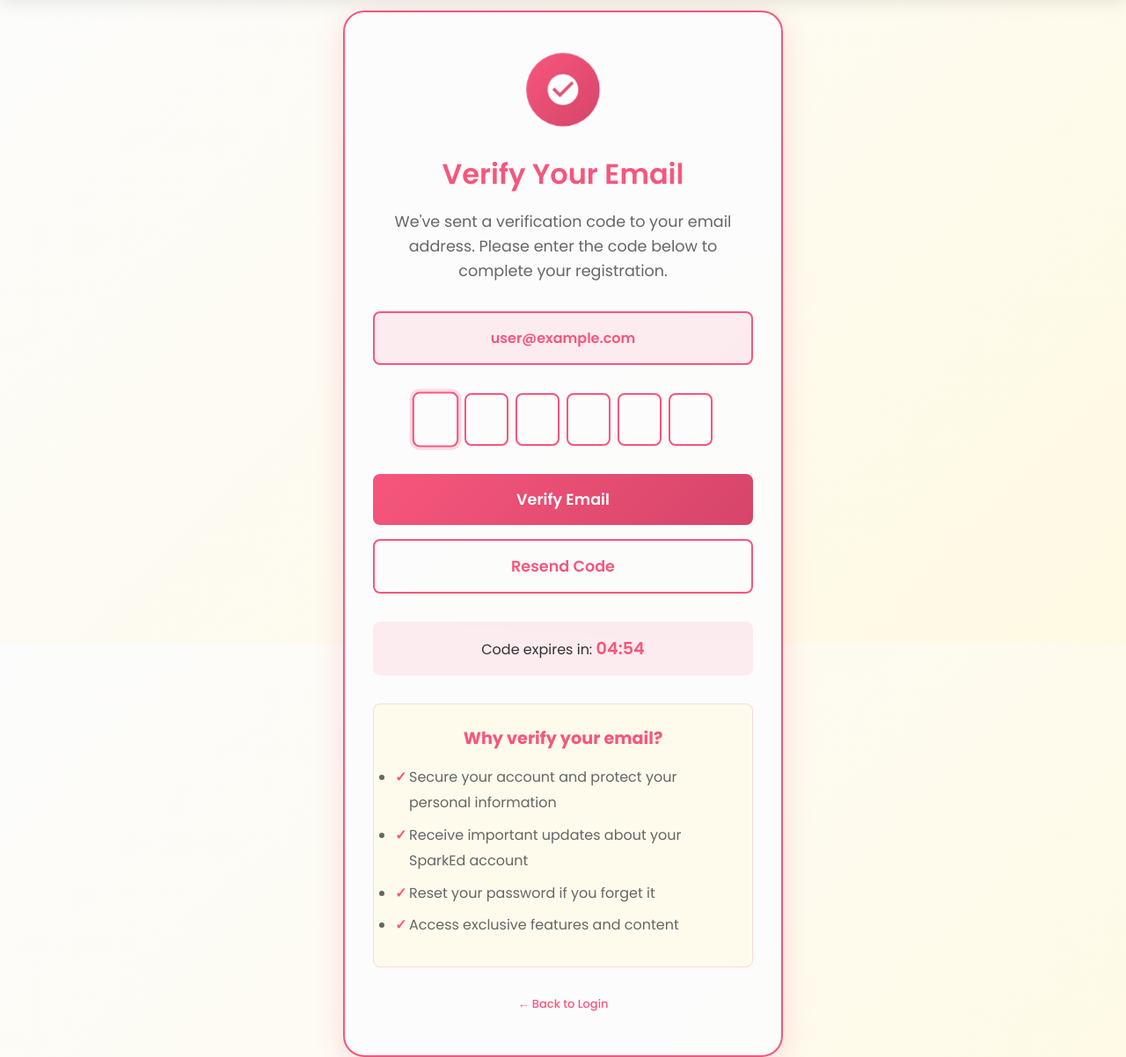
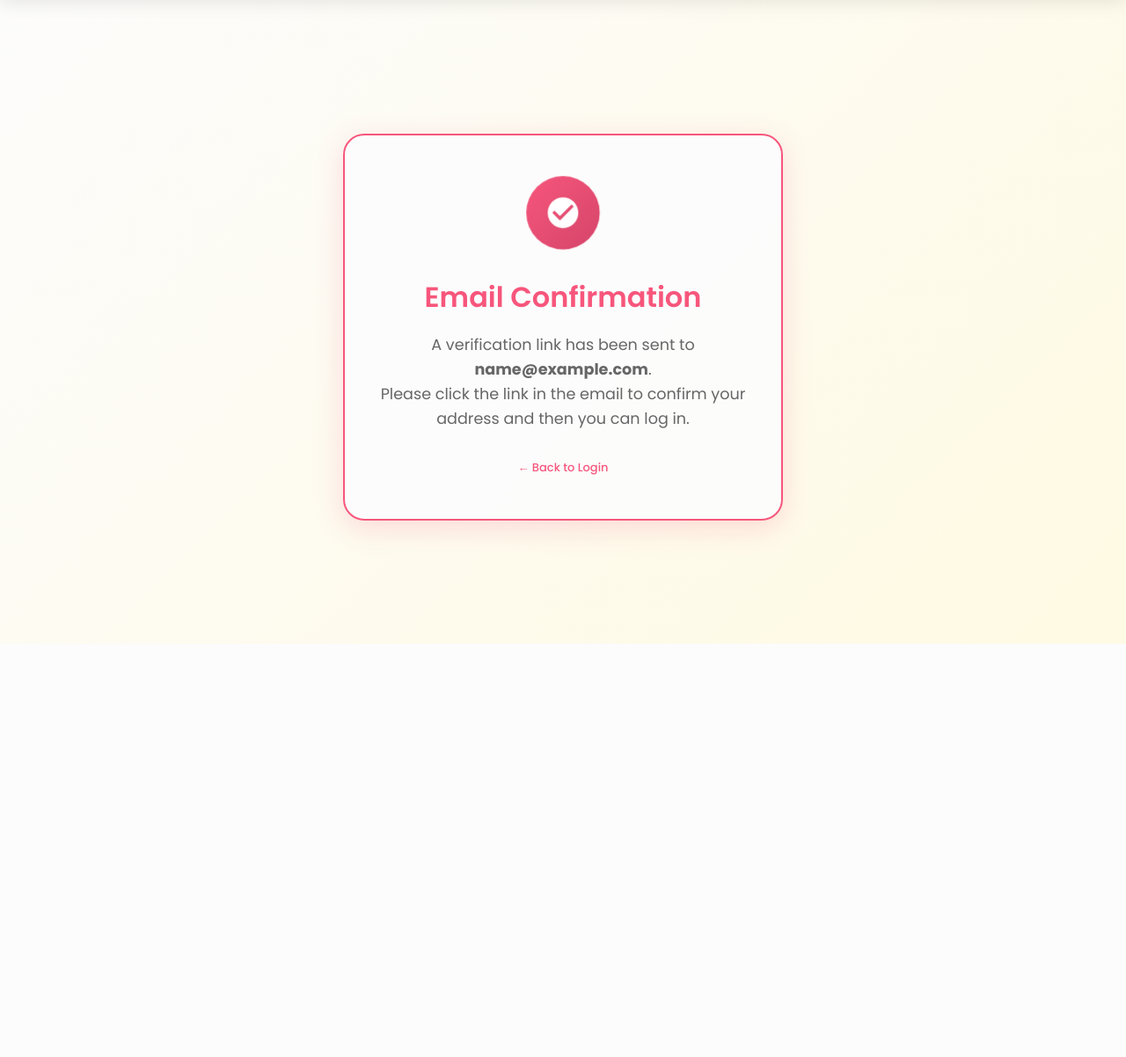
Before and after one commit to SH4RWIN/SparkEd-secure-flask-app, a Python web app: template templates/confirmation.html in a window 1280 px wide. Shown: the part 68-1270 px from the top of the page at 88% size. After the commit the page ends 800 px from the top, so only its background shows below. Run offline with Jinja, Linux system fonts and the light colour scheme; the template is opened without the code that fills it: most values are stand-ins (such as "Sample title", 1, 10 or a date in 2020).

Commit message:
added the email verification feature to the registration process now the user can register throughh the registration form and then they will receive a verification email now the problems I am facing is that after the user clicks register in /register You have to wait for the verification email to arrive, which can take a few seconds. And only then the user is forwarded to email sent page. I want to redirect the user to the email sent page immediately after clicking register, and then the verification email will be sent in the background. This will improve the user experience by not making them wait for the email to be sent.

```diff
--- a/templates/confirmation.html
+++ b/templates/confirmation.html
@@ -1,10 +1,10 @@
 {% extends 'base.html' %}
 
 {% block head %}
-<title>SparkEd - Email Verification</title>
+<title>SparkEd - Email Confirmation</title>
 <link rel="stylesheet" href="{{ url_for('static', filename='css/style.css') }}">
 <style>
-/* Email Verification Specific Styles */
+/* Email Confirmation Specific Styles */
 .verification-container {
   max-width: 500px;
   width: 100%;
@@ -47,171 +47,15 @@
   animation: fadeInUp 0.8s ease-out 0.2s both;
 }
 
-.verification-email {
-  background: rgba(247, 86, 124, 0.1);
-  border: 2px solid #F7567C;
-  border-radius: 0.5rem;
-  padding: 1rem;
-  margin: 1.5rem 0;
-  font-weight: 600;
-  color: #F7567C;
-  animation: fadeInUp 0.8s ease-out 0.4s both;
+@keyframes pulse {
+  0% { transform: scale(1); }
+  50% { transform: scale(1.05); }
+  100% { transform: scale(1); }
 }
 
-.verification-actions {
-  display: flex;
-  flex-direction: column;
-  gap: 1rem;
-  margin: 2rem 0;
-  animation: fadeInUp 0.8s ease-out 0.6s both;
-}
-
-.verification-button {
-  padding: 1rem 2rem;
-  border-radius: 0.5rem;
-  font-weight: 600;
-  font-size: 1.1rem;
-  cursor: pointer;
-  transition: all 0.3s ease;
-  border: none;
-  text-decoration: none;
-  display: inline-block;
-}
-
-.verification-button.primary {
-  background: linear-gradient(135deg, #F7567C 0%, #d6456a 100%);
-  color: white;
-}
-
-.verification-button.primary:hover {
-  transform: translateY(-2px);
-  box-shadow: 0 8px 25px rgba(247, 86, 124, 0.3);
-}
-
-.verification-button.secondary {
-  background: transparent;
-  color: #F7567C;
-  border: 2px solid #F7567C;
-}
-
-.verification-button.secondary:hover {
-  background: rgba(247, 86, 124, 0.1);
-  transform: translateY(-2px);
-}
-
-.verification-info {
-  background: rgba(255, 250, 227, 0.6);
-  border: 1px solid rgba(247, 86, 124, 0.2);
-  border-radius: 0.5rem;
-  padding: 1.5rem;
-  margin: 2rem 0;
-  animation: fadeInUp 0.8s ease-out 0.8s both;
-}
-
-.verification-info h3 {
-  color: #F7567C;
-  margin-bottom: 1rem;
-  font-size: 1.2rem;
-}
-
-.verification-info ul {
-  text-align: left;
-  color: #666;
-  line-height: 1.8;
-}
-
-.verification-info li {
-  margin-bottom: 0.5rem;
-  padding-left: 1rem;
-  position: relative;
-}
-
-.verification-info li:before {
-  content: "✓";
-  color: #F7567C;
-  font-weight: bold;
-  position: absolute;
-  left: 0;
-}
-
-.verification-timer {
-  background: rgba(247, 86, 124, 0.1);
-  border-radius: 0.5rem;
-  padding: 1rem;
-  margin: 1.5rem 0;
-  animation: fadeInUp 0.8s ease-out 1s both;
-}
-
-.verification-timer span {
-  color: #F7567C;
-  font-weight: 600;
-  font-size: 1.2rem;
-}
-
-.verification-error {
-  background: rgba(220, 53, 69, 0.1);
-  border: 1px solid #dc3545;
-  border-radius: 0.5rem;
-  padding: 1rem;
-  margin: 1rem 0;
-  color: #dc3545;
-  animation: fadeInUp 0.8s ease-out;
-}
-
-.verification-success {
-  background: rgba(40, 167, 69, 0.1);
-  border: 1px solid #28a745;
-  border-radius: 0.5rem;
-  padding: 1rem;
-  margin: 1rem 0;
-  color: #28a745;
-  animation: fadeInUp 0.8s ease-out;
-}
-
-.verification-loading {
-  display: inline-block;
-  width: 20px;
-  height: 20px;
-  border: 3px solid rgba(247, 86, 124, 0.3);
-  border-radius: 50%;
-  border-top-color: #F7567C;
-  animation: spin 1s ease-in-out infinite;
-  margin-right: 0.5rem;
-}
-
-@keyframes spin {
-  to { transform: rotate(360deg); }
-}
-
-.verification-code-input {
-  display: flex;
-  gap: 0.5rem;
-  justify-content: center;
-  margin: 2rem 0;
-  animation: fadeInUp 0.8s ease-out 0.6s both;
-}
-
-.verification-code-input input {
-  width: 50px;
-  height: 60px;
-  text-align: center;
-  font-size: 1.5rem;
-  font-weight: 600;
-  border: 2px solid #F7567C;
-  border-radius: 0.5rem;
-  background: rgba(252, 252, 252, 0.95);
-  color: #F7567C;
-  transition: all 0.3s ease;
-}
-
-.verification-code-input input:focus {
-  outline: none;
-  box-shadow: 0 0 0 3px rgba(247, 86, 124, 0.2);
-  transform: scale(1.05);
-}
-
-.verification-code-input input.filled {
-  background: rgba(247, 86, 124, 0.1);
+@keyframes fadeInUp {
+  from { opacity: 0; transform: translateY(20px); }
+  to { opacity: 1; transform: translateY(0); }
 }
 
 @media screen and (max-width: 575px) {
@@ -221,16 +65,6 @@
 
   .verification-title {
     font-size: 1.5rem;
-  }
-
-  .verification-code-input {
-    gap: 0.25rem;
-  }
-
-  .verification-code-input input {
-    width: 40px;
-    height: 50px;
-    font-size: 1.2rem;
   }
 }
 </style>
@@ -247,67 +81,15 @@
       </div>
 
       <!-- Main Content -->
-      <h1 class="verification-title">Verify Your Email</h1>
+      <h1 class="verification-title">Email Confirmation</h1>
       <p class="verification-subtitle">
-         We've sent a verification code to your email address. Please enter the code below to complete your registration.
+         A verification link has been sent to <strong>{{ email }}</strong>.<br>Please click the link in the email to confirm your address and then you can log in.
       </p>
-
-      <!-- Email Display -->
-      <div class="verification-email" id="user-email">
-          <!-- <strong>Email:</strong> {{ email }} -->
-      </div>
-
-      <!-- Verification Code Input -->
-      <div class="verification-code-input">
-         <input type="text" maxlength="1" class="code-input" data-index="0">
-         <input type="text" maxlength="1" class="code-input" data-index="1">
-         <input type="text" maxlength="1" class="code-input" data-index="2">
-         <input type="text" maxlength="1" class="code-input" data-index="3">
-         <input type="text" maxlength="1" class="code-input" data-index="4">
-         <input type="text" maxlength="1" class="code-input" data-index="5">
-      </div>
-
-      <!-- Verification Actions -->
-      <div class="verification-actions">
-         <button type="button" class="verification-button primary" id="verify-btn">
-            <span class="verification-loading" style="display: none;"></span>
-            Verify Email
-         </button>
-         <button type="button" class="verification-button secondary" id="resend-btn">
-            Resend Code
-         </button>
-      </div>
-
-      <!-- Timer -->
-      <div class="verification-timer" id="timer-container">
-         <p>Code expires in: <span id="timer">05:00</span></p>
-      </div>
-
-      <!-- Information Box -->
-      <div class="verification-info">
-         <h3>Why verify your email?</h3>
-         <ul>
-            <li>Secure your account and protect your personal information</li>
-            <li>Receive important updates about your SparkEd account</li>
-            <li>Reset your password if you forget it</li>
-            <li>Access exclusive features and content</li>
-         </ul>
-      </div>
-
-      <!-- Error/Success Messages -->
-      <div class="verification-error" id="error-message" style="display: none;">
-         Invalid verification code. Please try again.
-      </div>
-
-      <div class="verification-success" id="success-message" style="display: none;">
-         Email verified successfully! Redirecting to login...
-      </div>
 
       <!-- Back to Login -->
       <p class="login__register">
-         <a href="/login">← Back to Login</a>
+         <a href="{{ url_for('login') }}">← Back to Login</a>
       </p>
    </div>
 </div>
-<script src="{{ url_for('static', filename='js/verification.js') }}"></script>
 {% endblock %}
```
Also changed, not shown: admin_feat.py (+14 -0 lines), app.py (+36 -9 lines), dbm.py (+18 -0 lines), smtp.py (+13 -2 lines).
